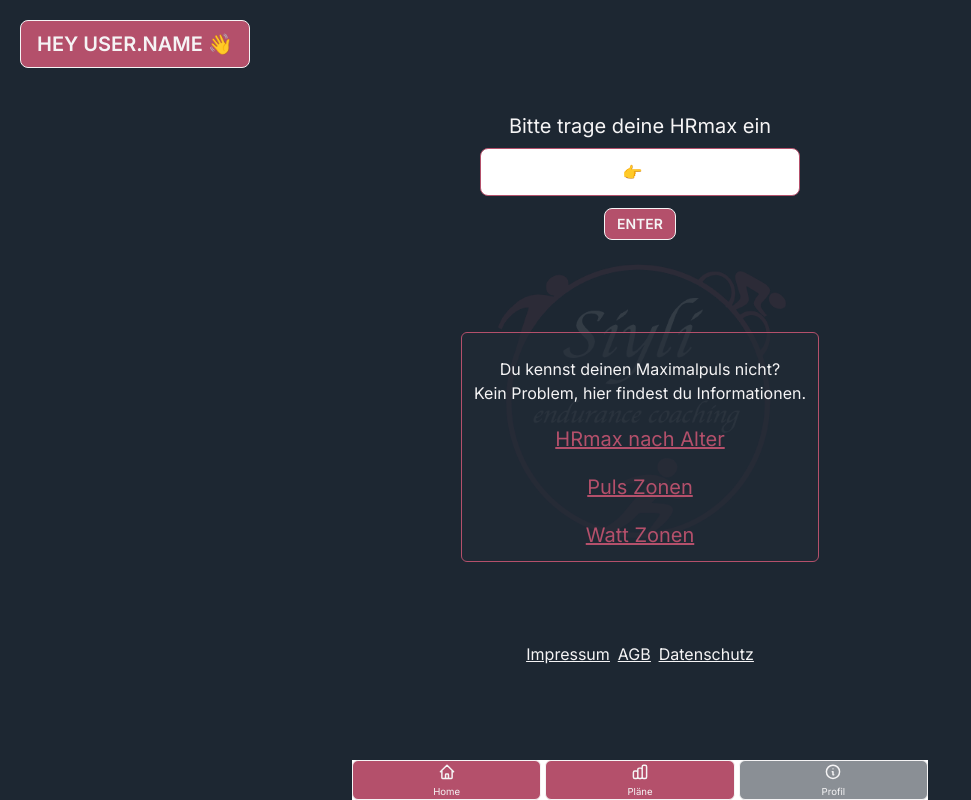
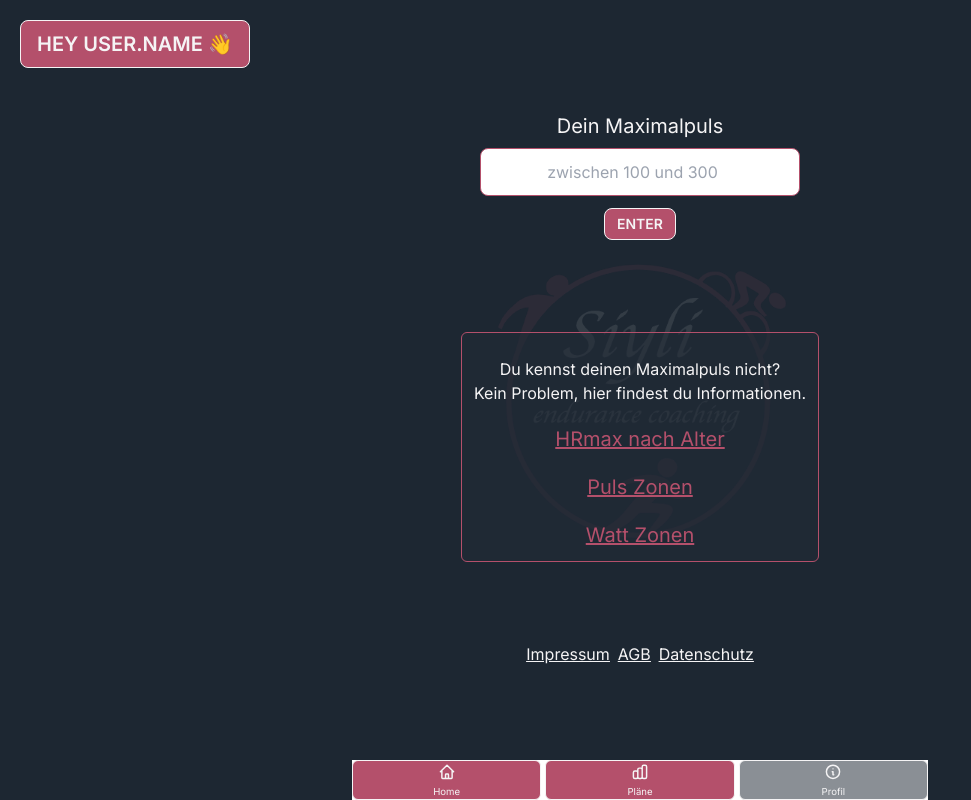
Before and after one commit to FrankSiyli/Triathlon-App-2.0, a Next.js app: page /profil in a window 1280 px wide. Shown: the whole page, without its empty margins (0-971 px from the left). Built offline with nearby package versions, Linux system fonts and the light colour scheme.

Commit message:
style changes

```diff
--- a/src/app/(pages)/calculators/heartrate_max/page.js
+++ b/src/app/(pages)/calculators/heartrate_max/page.js
@@ -94,7 +94,7 @@ function Page() {
 
         <input
           type="number"
-          placeholder="HRmax z.B. 185"
+          placeholder="zwischen 100 und 300"
           className="input  border border-third mb-3 w-full max-w-xs"
           value={calculatorInput}
           onChange={(e) => setCalculatorInput(e.target.value)}
@@ -103,7 +103,7 @@ function Page() {
 
         <button
           type="submit"
-          className="btn btn-sm  mb-10 bg-third border border-grey text-first"
+          className="btn btn-sm  mb-10 bg-third border border-first text-first"
           id="calculateBtn"
           onClick={calculatePercentages}
         >
--- a/src/app/(pages)/profil/page.js
+++ b/src/app/(pages)/profil/page.js
@@ -54,12 +54,12 @@ function Page() {
           <>
             <label className="label">
               <span className="label-text-alt text-first text-xl">
-                Bitte trage deine HRmax ein
+                Dein Maximalpuls
               </span>
             </label>
             <input
               type="number"
-              placeholder="👉"
+              placeholder="zwischen 100 und 300"
               value={calculatorInput}
               onChange={(e) => setCalculatorInput(e.target.value)}
               onKeyDown={handleKeyDown}
@@ -75,7 +75,7 @@ function Page() {
         )}
         {showSavedHrMax && (
           <>
-            <div className="flex flex-col items-center justify-center ">
+            <div className="flex flex-col items-center justify-center text-xl">
               Dein gespeicherter Maximalpuls:{" "}
               <p className="m-3 text-center text-first border border-third w-20 rounded-md text-2xl">
                 {savedHrMax}
```
